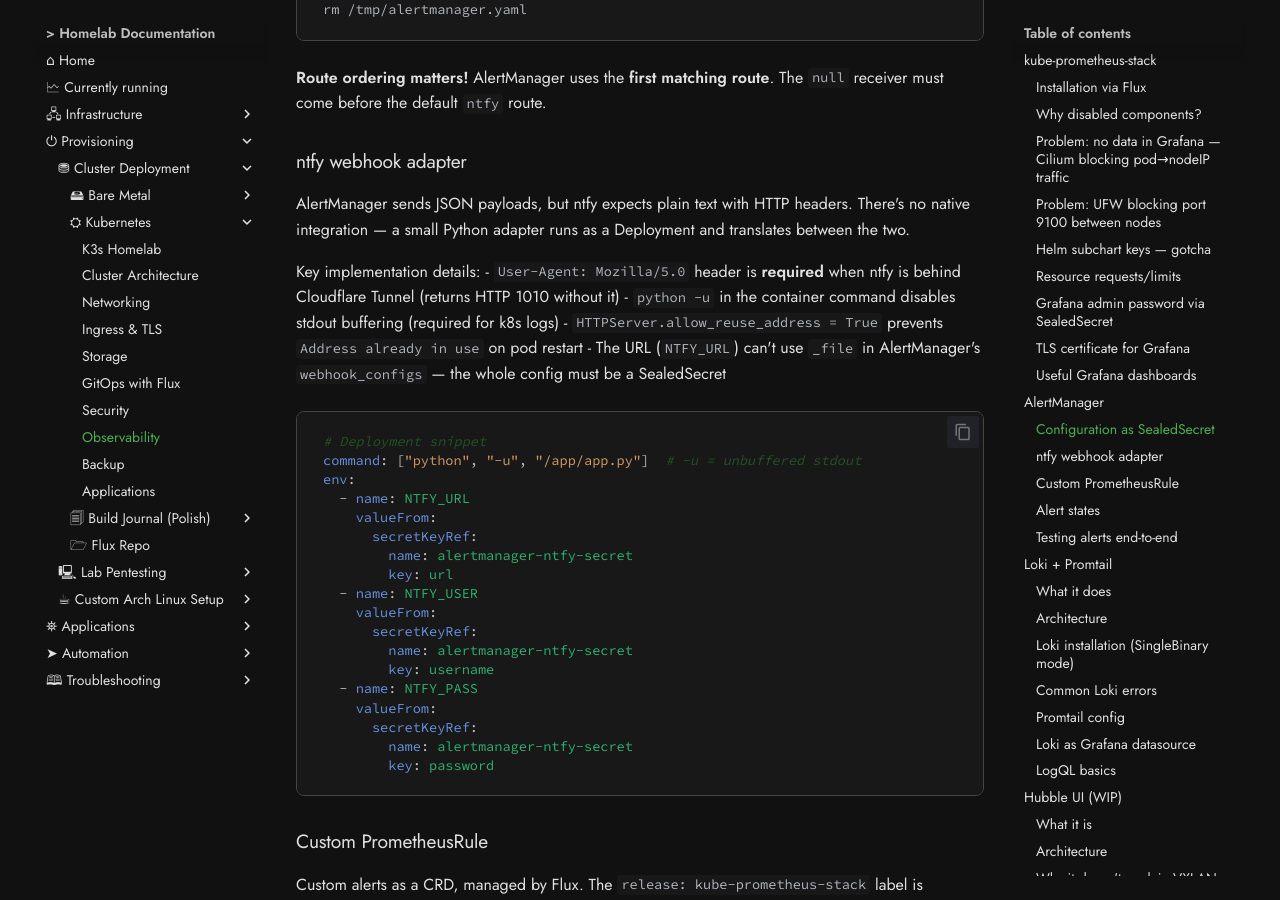
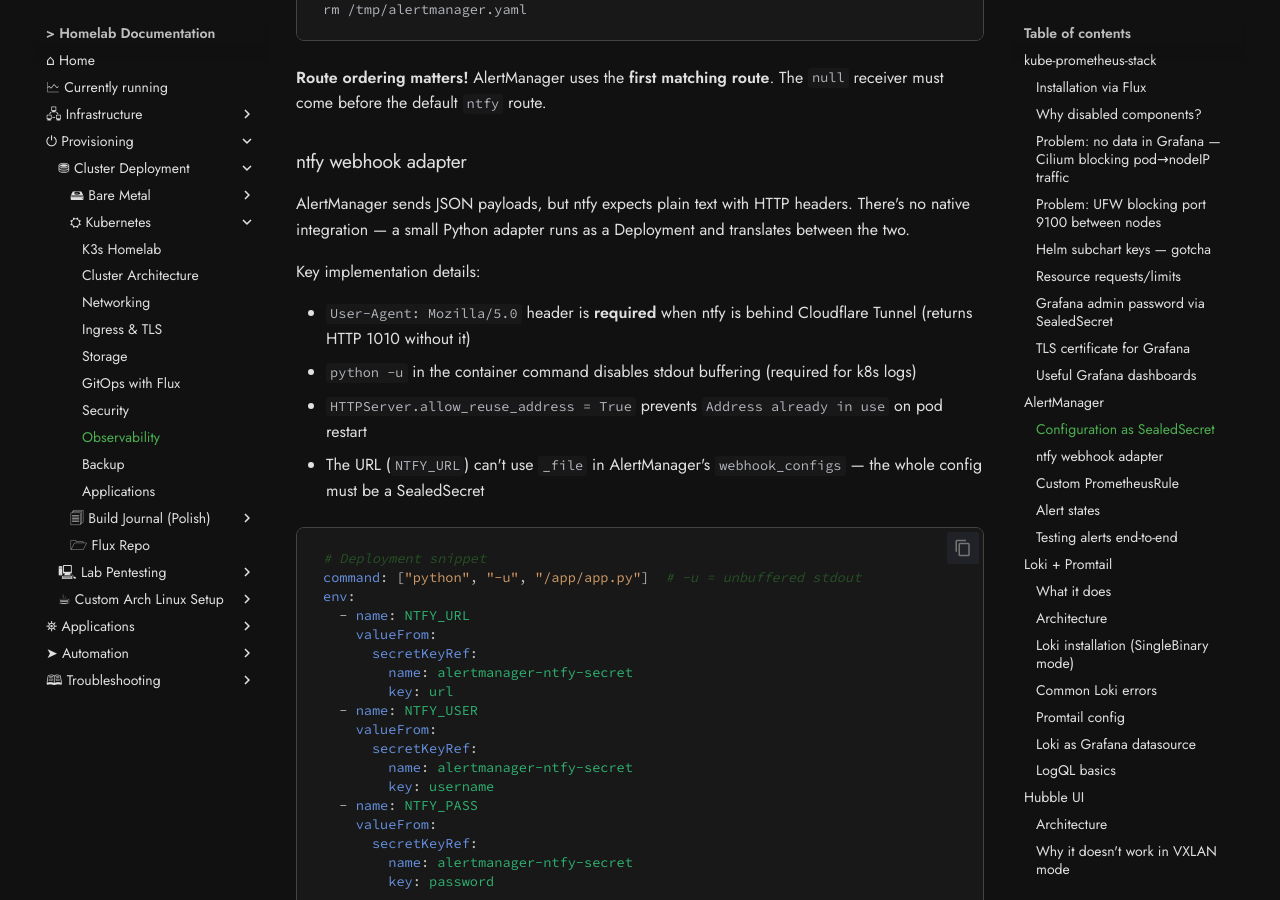
Before and after one commit to kCn3333/homelab, an MkDocs documentation site: the page built from docs/kubernetes/07-observability.md, in a window 1280 px wide and 900 px high, scrolled down 6903 px. Built offline with MkDocs 1.6.1 and Material for MkDocs 9.7.7, drawn with Linux system fonts in a browser that asks for light colours; comment, search, counter and statistics services are not loaded; some of the changed text lies outside the part shown.

Commit message:
add: k8s

```diff
--- a/docs/kubernetes/07-observability.md
+++ b/docs/kubernetes/07-observability.md
@@ -292,6 +292,7 @@
 AlertManager sends JSON payloads, but ntfy expects plain text with HTTP headers. There's no native integration — a small Python adapter runs as a Deployment and translates between the two.
 
 Key implementation details:
+
 - `User-Agent: Mozilla/5.0` header is **required** when ntfy is behind Cloudflare Tunnel (returns HTTP 1010 without it)
 - `python -u` in the container command disables stdout buffering (required for k8s logs)
 - `HTTPServer.allow_reuse_address = True` prevents `Address already in use` on pod restart
@@ -518,9 +519,7 @@
 
 ---
 
-## Hubble UI (WIP)
-
-### What it is
+## Hubble UI
 
 Hubble is Cilium's built-in network observability layer. It provides a real-time view of all network flows in the cluster — which pods are talking to which, what's being allowed/dropped, latency, etc.
 
```
Also changed, not shown: docs/kubernetes/03-ingress-tls.md (+1 -0 lines), docs/kubernetes/08-backup.md (+0 -2 lines).
